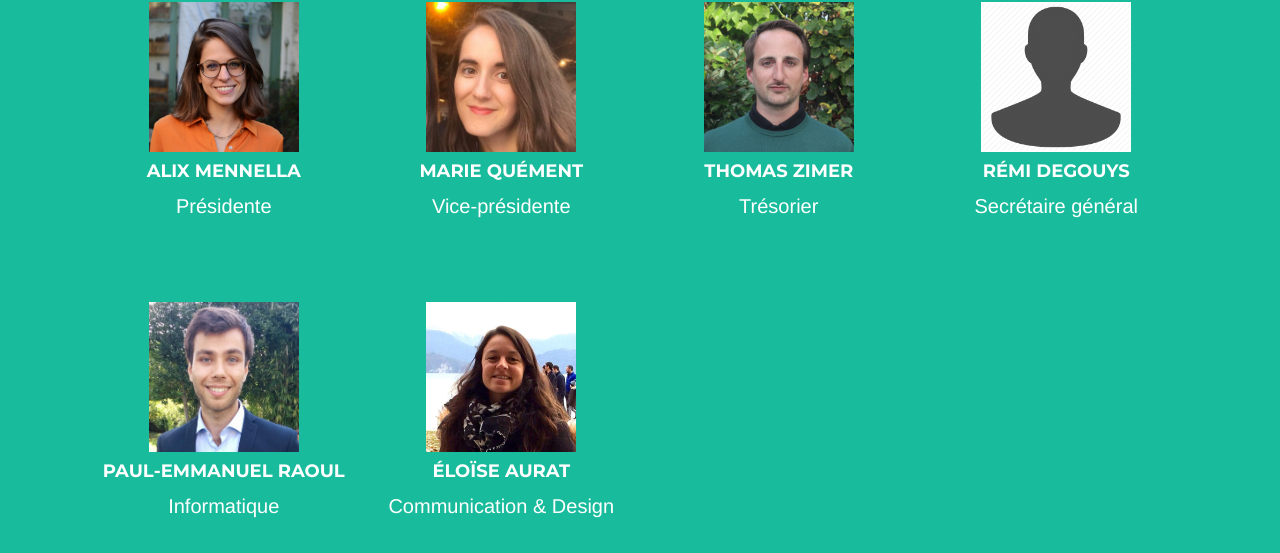
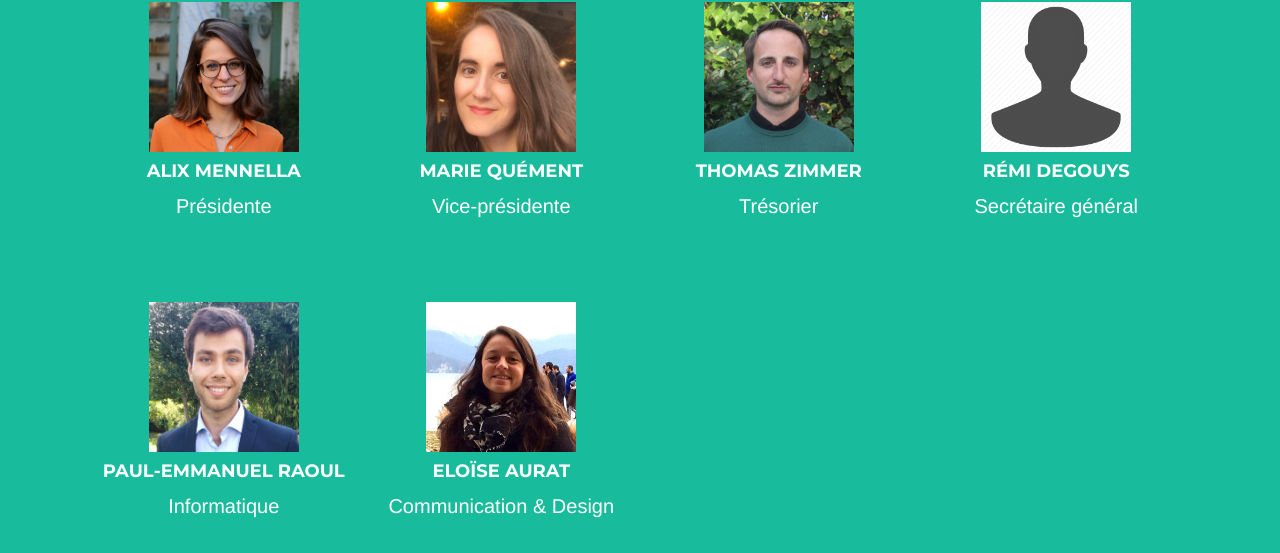
Before and after one commit to zerowastesgp/www.zerowastesgp.fr, a Jekyll site: the page built from index.html, in a window 1280 px wide and 900 px high, scrolled down 1451 px. Shown: the part 100-653 px from the top of the window. Built offline with Jekyll 4.4.1, drawn with Linux system fonts in a browser that asks for light colours; the list of posts is cut into pages by our own code.

Commit message:
Fix typos in volunteers' names

```diff
--- a/_data/info.yaml
+++ b/_data/info.yaml
@@ -24,7 +24,7 @@
   - name: Marie Quément
     role: Vice-présidente
     picture: marie-quement.jpg
-  - name: Thomas Zimer
+  - name: Thomas Zimmer
     role: Trésorier
     picture: thomas-zimer.jpg
   - name: Rémi Degouys
@@ -33,6 +33,6 @@
   - name: Paul-Emmanuel Raoul
     role: Informatique
     picture: paul-raoul.jpg
-  - name: Éloïse Aurat
+  - name: Eloïse Aurat
     role: Communication & Design
     picture: eloise-aurat.jpg
```
